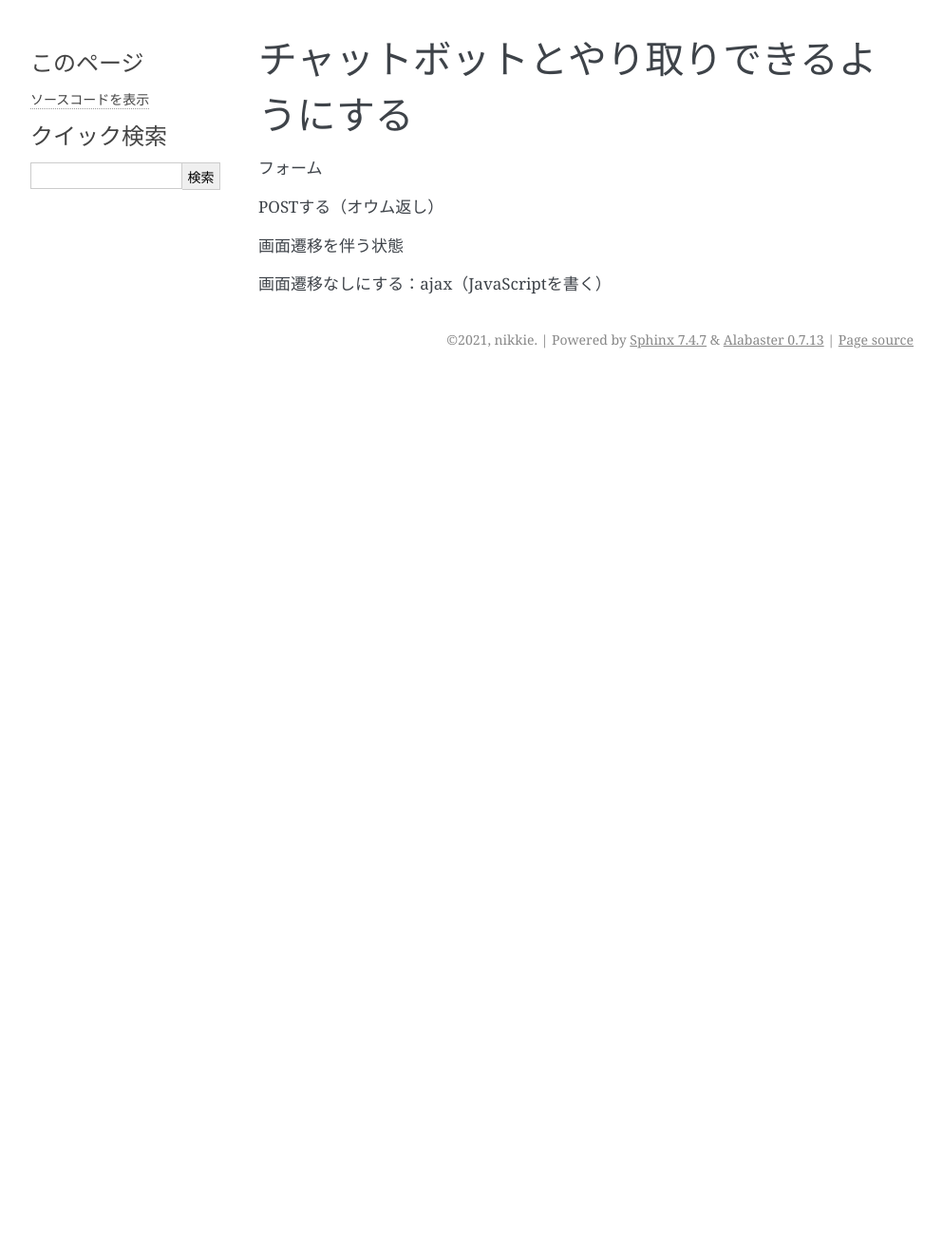
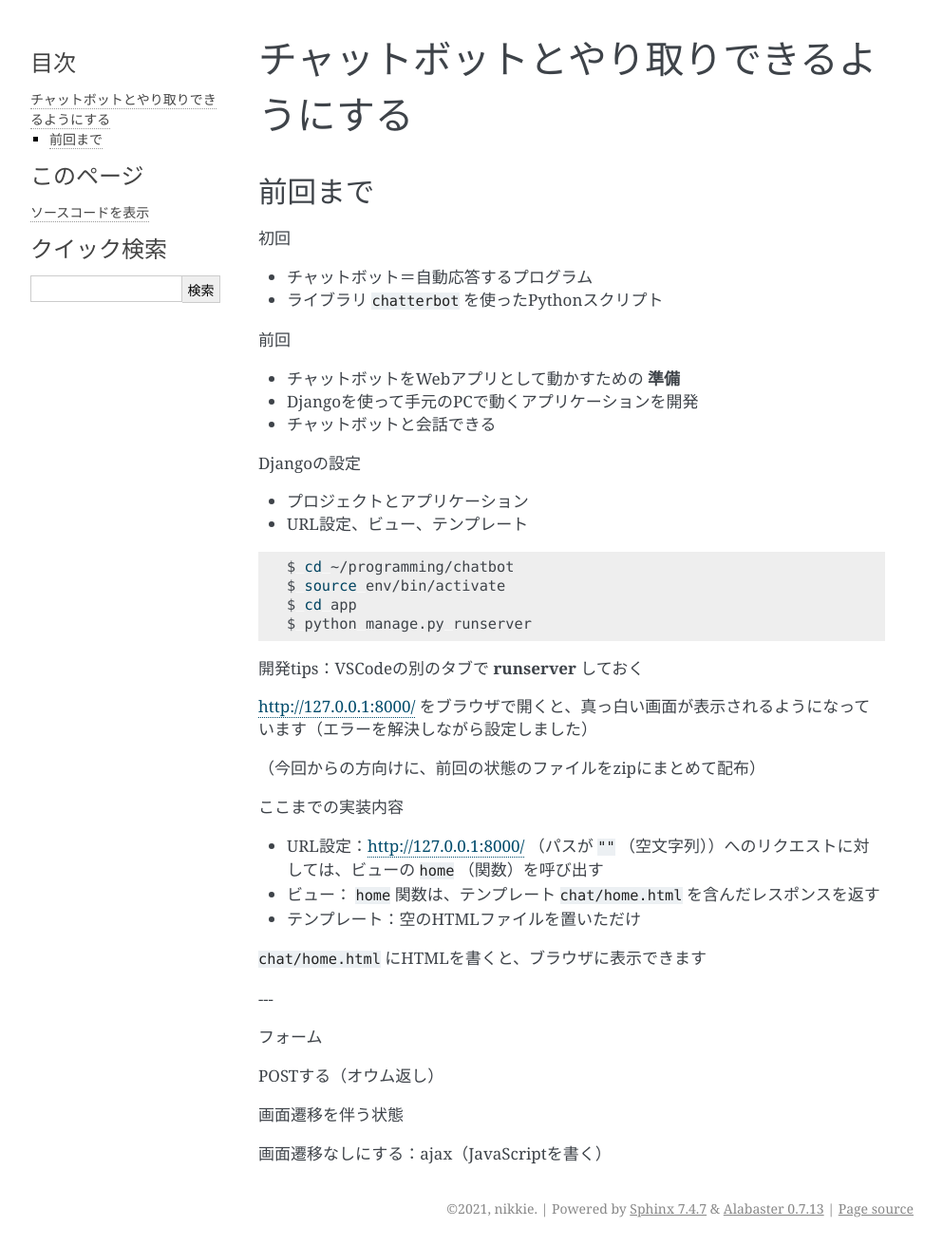
Before and after one commit to ftnext/chatbot-lecture-2021, a Sphinx documentation site: the page built from source/50-send-message-django-app/index.rst, in a window 1280 px wide. Shown: the whole page at 95% size, without its empty margins (148-1141 px from the left). Built offline with Sphinx 7.4.7, drawn with Linux system fonts in a browser that asks for light colours; before the commit the page ends 900 px from its top, so only the background shows below that.

Commit message:
[feat] Draft Django app review

```diff
--- a/source/50-send-message-django-app/index.rst
+++ b/source/50-send-message-django-app/index.rst
@@ -1,5 +1,48 @@
+========================================
 チャットボットとやり取りできるようにする
 ========================================
+
+前回まで
+========================================
+
+初回
+
+- チャットボット＝自動応答するプログラム
+- ライブラリ ``chatterbot`` を使ったPythonスクリプト
+
+前回
+
+- チャットボットをWebアプリとして動かすための **準備**
+- Djangoを使って手元のPCで動くアプリケーションを開発
+- チャットボットと会話できる
+
+Djangoの設定
+
+- プロジェクトとアプリケーション
+- URL設定、ビュー、テンプレート
+
+.. code-block:: shell
+
+    $ cd ~/programming/chatbot
+    $ source env/bin/activate
+    $ cd app
+    $ python manage.py runserver
+
+開発tips：VSCodeの別のタブで :command:`runserver` しておく
+
+http://127.0.0.1:8000/ をブラウザで開くと、真っ白い画面が表示されるようになっています（エラーを解決しながら設定しました）
+
+（今回からの方向けに、前回の状態のファイルをzipにまとめて配布）
+
+ここまでの実装内容
+
+- URL設定：http://127.0.0.1:8000/ （パスが ``""`` （空文字列））へのリクエストに対しては、ビューの ``home`` （関数）を呼び出す
+- ビュー： ``home`` 関数は、テンプレート ``chat/home.html`` を含んだレスポンスを返す
+- テンプレート：空のHTMLファイルを置いただけ
+
+``chat/home.html`` にHTMLを書くと、ブラウザに表示できます
+
+---
 
 フォーム
 
```
